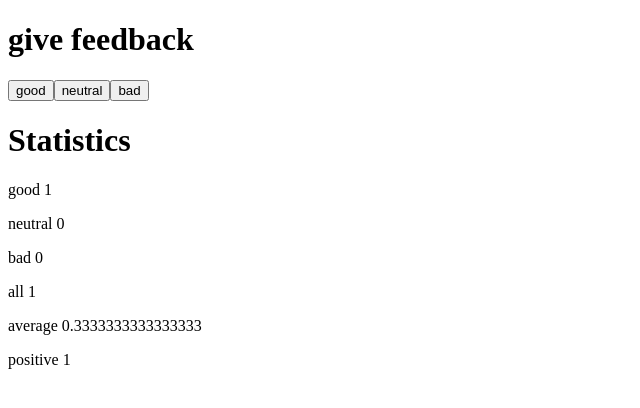
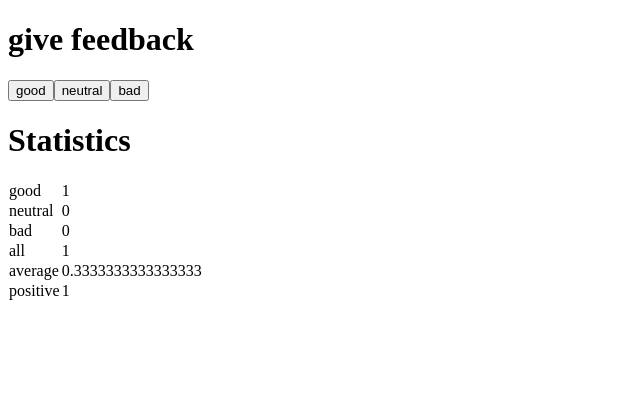
Before and after one commit to IyzOnline/fullstackopen_iyz, a React (Vite) app in the folder part1/unicafe/: page / in a window 1280 px wide. Both pictures are taken after a click on the button "good". Shown: the top 408 px of the page, without its empty margins (0-640 px from the left). Built offline with nearby package versions, Linux system fonts and the light colour scheme.

Commit message:
feat: Return table rows in Stat...Line component instead

```diff
--- a/part1/unicafe/src/App.jsx
+++ b/part1/unicafe/src/App.jsx
@@ -8,7 +8,14 @@
   )
 }
 
-const StatisticLine = ({ text, value }) => <p>{text} {value}</p>
+const StatisticLine = ({ text, value }) => {
+  return (
+    <tr>
+      <td>{text}</td>
+      <td>{value}</td>
+    </tr>
+  )
+}
 
 const Statistics = ({ values }) => {
   const total = values.reduce((acc, cur) => acc + cur, 0)
```
